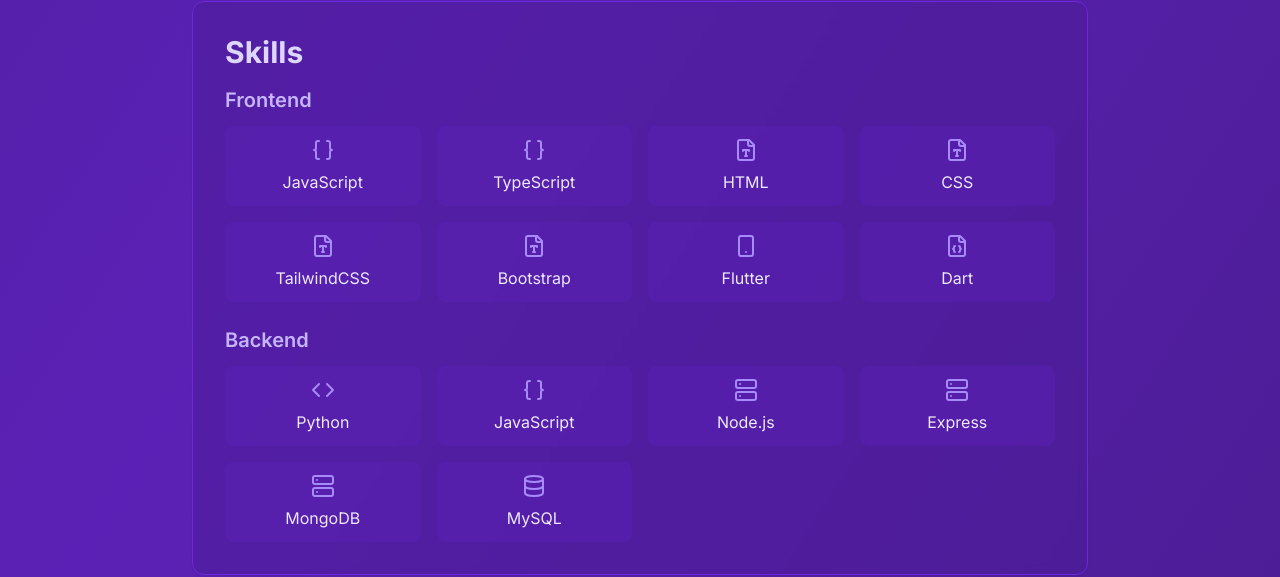
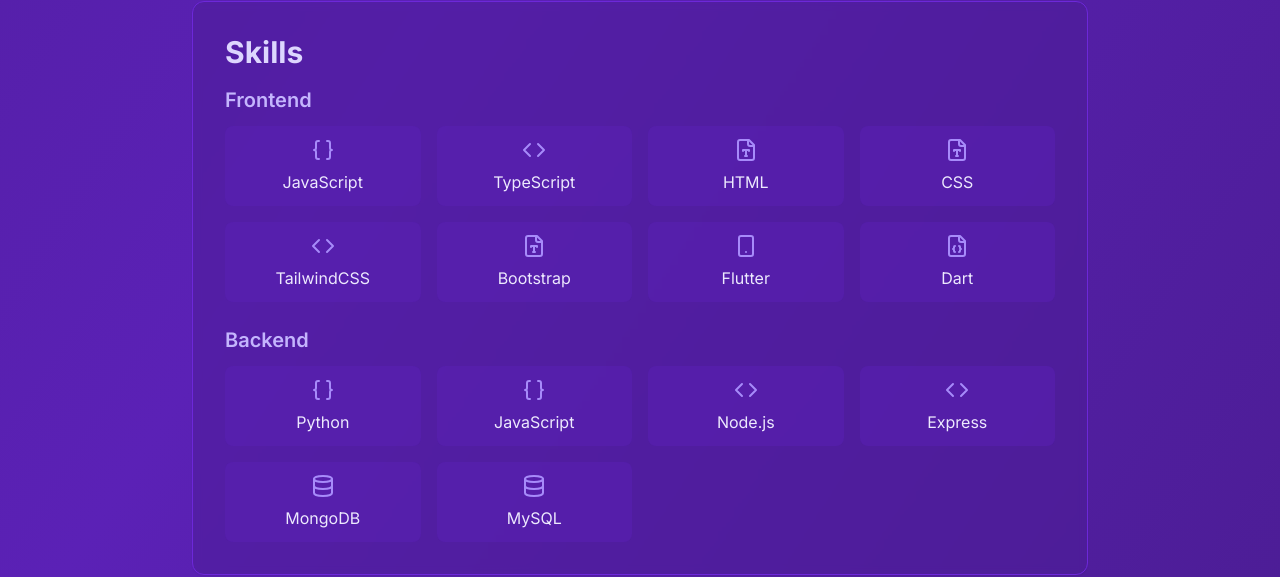
Before and after one commit to nalikanon/Introduce-myself, a Next.js app: page / in a window 1280 px wide. Shown: the part 1303-1880 px from the top of the page. Built offline with nearby package versions, Linux system fonts and the light colour scheme.

Commit message:
change icon

```diff
--- a/src/app/page.tsx
+++ b/src/app/page.tsx
@@ -13,7 +13,7 @@
             <h1 className="text-5xl font-bold mb-4 gradient-text name-text">
               Apisit Yambangyang
             </h1>
-            <p className="text-2xl text-purple-200 mb-8">AI Developer & Software Engineer</p>
+            <p className="text-2xl text-purple-200 mb-8">Computer Engineer</p>
             <div className="flex justify-center gap-4">
               <Button variant="outline" className="border-purple-400 text-purple-200 hover:bg-purple-800">
                 <Github className="mr-2 h-4 w-4" />
--- a/src/components/SkillIcon.tsx
+++ b/src/components/SkillIcon.tsx
@@ -1,5 +1,5 @@
 import { ReactNode } from "react";
-import { Database, Code, FileJson, Server, Braces, FileType, Smartphone, Globe, Cloud, Api, GraphQL } from "lucide-react";
+import { Database, Code, FileJson, Braces, FileType, Smartphone } from "lucide-react";
 
 interface SkillIconProps {
   name: string;
@@ -8,24 +8,19 @@
 export function SkillIcon({ name }: SkillIconProps): ReactNode {
   const iconMap: Record<string, ReactNode> = {
     // Frontend
-    "Python": <Code className="h-6 w-6 mb-2 mx-auto text-purple-400" />,
+    "Python": <Braces className="h-6 w-6 mb-2 mx-auto text-purple-400" />,
     "Dart": <FileJson className="h-6 w-6 mb-2 mx-auto text-purple-400" />,
     "CSS": <FileType className="h-6 w-6 mb-2 mx-auto text-purple-400" />,
     "MySQL": <Database className="h-6 w-6 mb-2 mx-auto text-purple-400" />,
     "JavaScript": <Braces className="h-6 w-6 mb-2 mx-auto text-purple-400" />,
     "HTML": <FileType className="h-6 w-6 mb-2 mx-auto text-purple-400" />,
-    "MongoDB": <Server className="h-6 w-6 mb-2 mx-auto text-purple-400" />,
+    "MongoDB": <Database className="h-6 w-6 mb-2 mx-auto text-purple-400" />,
     "Flutter": <Smartphone className="h-6 w-6 mb-2 mx-auto text-purple-400" />,
-    "TypeScript": <Braces className="h-6 w-6 mb-2 mx-auto text-purple-400" />,
-    "TailwindCSS": <FileType className="h-6 w-6 mb-2 mx-auto text-purple-400" />,
+    "TypeScript": <Code className="h-6 w-6 mb-2 mx-auto text-purple-400" />,
+    "TailwindCSS": <Code className="h-6 w-6 mb-2 mx-auto text-purple-400" />,
     "Bootstrap": <FileType className="h-6 w-6 mb-2 mx-auto text-purple-400" />,
-    "Node.js": <Server className="h-6 w-6 mb-2 mx-auto text-purple-400" />,
-    "Express": <Server className="h-6 w-6 mb-2 mx-auto text-purple-400" />,
-
-    // Backend
-    "AWS": <Cloud className="h-6 w-6 mb-2 mx-auto text-purple-400" />,
-    "RESTful API": <Api className="h-6 w-6 mb-2 mx-auto text-purple-400" />,
-    "GraphQL": <Code className="h-6 w-6 mb-2 mx-auto text-purple-400" />,
+    "Node.js": <Code className="h-6 w-6 mb-2 mx-auto text-purple-400" />,
+    "Express": <Code className="h-6 w-6 mb-2 mx-auto text-purple-400" />,
   };
 
   return iconMap[name] || null;
```
